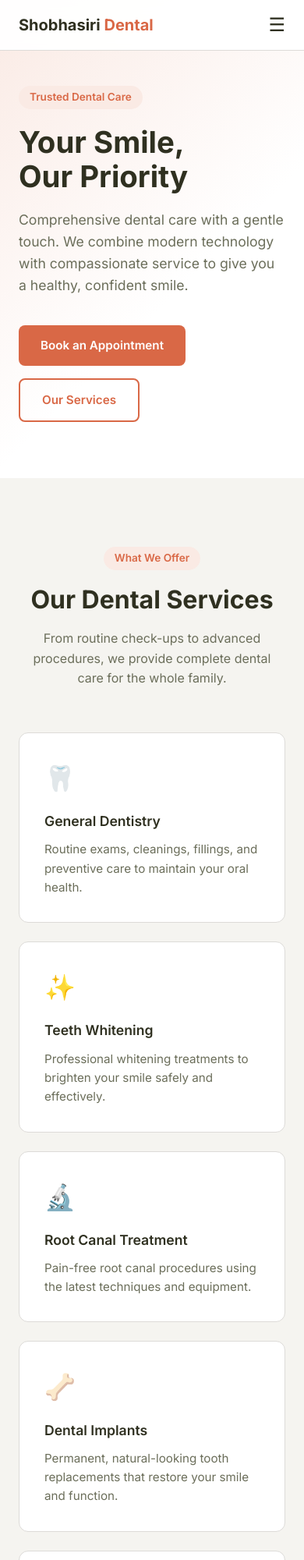
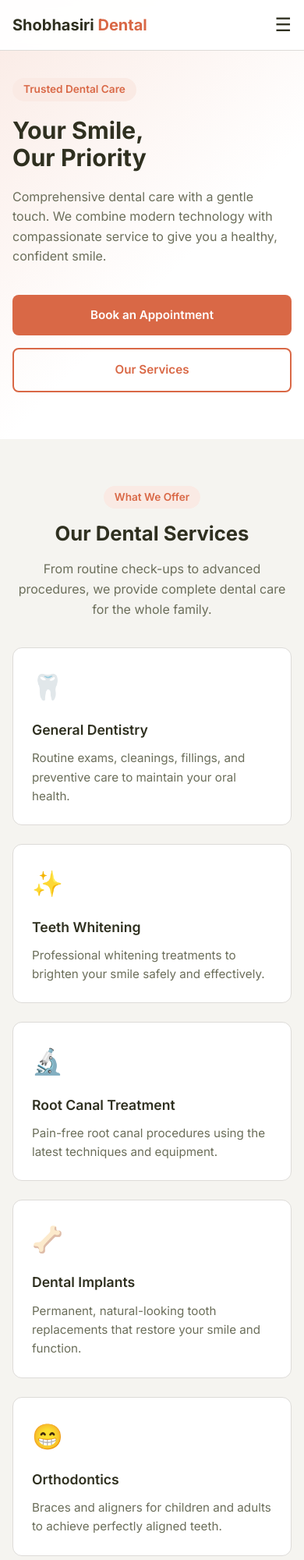
Before and after one commit to madala9999/shobhasiri-website, a plain HTML site: page index.html in a window 390 px wide. Shown: the top 2000 px of the page at 78% size. Drawn offline with Linux system fonts and the light colour scheme.

Commit message:
Improve mobile responsiveness across all sections

```diff
--- a/style.css
+++ b/style.css
@@ -139,7 +139,7 @@ section { padding: 88px 0; }
 /* ── SERVICES ── */
 .services-grid {
   display: grid;
-  grid-template-columns: repeat(auto-fit, minmax(300px, 1fr));
+  grid-template-columns: repeat(auto-fit, minmax(260px, 1fr));
   gap: 24px;
 }
 
@@ -260,11 +260,36 @@ footer p { color: #94a3b8; font-size: 0.85rem; }
   .nav-links { display: none; }
   .hamburger { display: block; }
 
-  #hero { padding: 110px 0 72px; }
+  section { padding: 60px 0; }
+
+  #hero { padding: 100px 0 60px; }
   .hero-shape { display: none; }
+  #hero h1 { font-size: 2.2rem; }
+  .hero-sub { font-size: 1rem; }
 
-  .about-inner { grid-template-columns: 1fr; gap: 40px; }
-  .contact-inner { grid-template-columns: 1fr; }
+  .section-header { margin-bottom: 36px; }
+  .section-header h2 { font-size: 1.6rem; }
+
+  .services-grid { grid-template-columns: 1fr; }
+  .service-card { padding: 24px; }
+
+  .about-inner { grid-template-columns: 1fr; gap: 36px; }
+  .about-text h2 { font-size: 1.6rem; }
+  .about-stats { grid-template-columns: 1fr 1fr; gap: 12px; }
+  .stat-card { padding: 20px 16px; }
+  .stat-card h3 { font-size: 1.6rem; }
+
+  .contact-inner { grid-template-columns: 1fr; gap: 36px; }
   .form-row { grid-template-columns: 1fr; }
+
   .footer-inner { flex-direction: column; text-align: center; }
 }
+
+@media (max-width: 480px) {
+  .container { padding: 0 16px; }
+  #hero h1 { font-size: 1.9rem; }
+  .hero-cta { flex-direction: column; }
+  .hero-cta a { text-align: center; }
+  .about-stats { grid-template-columns: 1fr 1fr; }
+  .doctor-photo-wrap { max-width: 200px; }
+}
```
